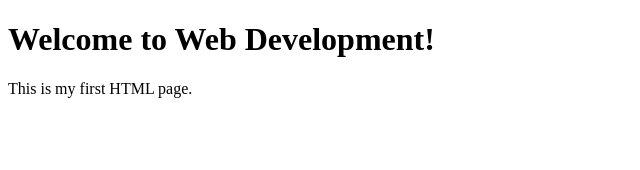
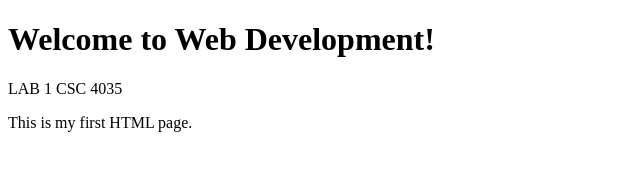
Before and after one commit to Joshua01sancho/web-dev-lab., a plain HTML site: page index.html in a window 1280 px wide. Shown: the whole page, without its empty margins (0-640 px from the left). Drawn offline with Linux system fonts and the light colour scheme.

Commit message:
Update index.html

```diff
--- a/index.html
+++ b/index.html
@@ -8,6 +8,7 @@ initial-scale=1.0">
 </head>
 <body>
 <h1>Welcome to Web Development!</h1>
+  <p>LAB 1 CSC 4035</p>
 <p>This is my first HTML page.</p>
 </body>
 </html>
```
